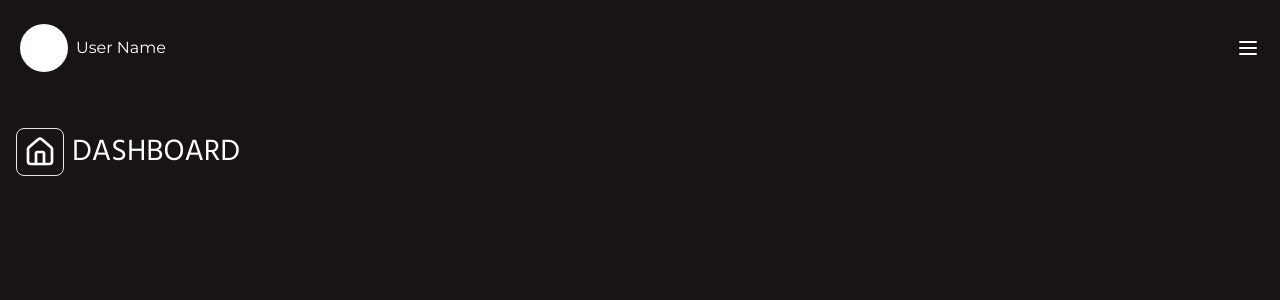
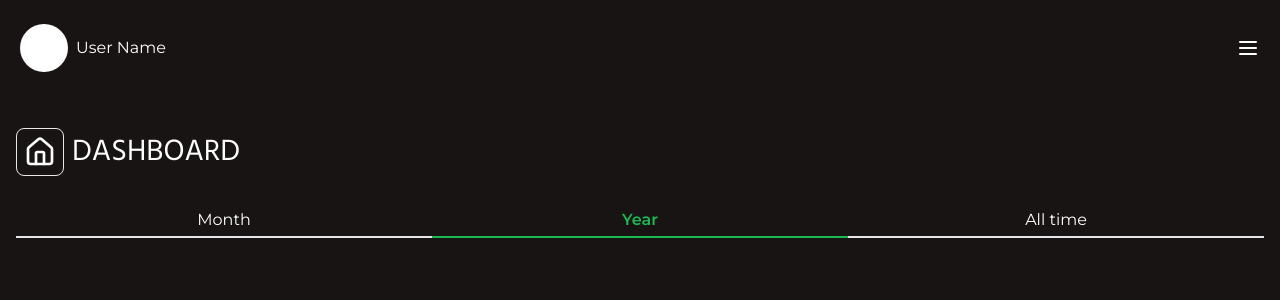
Before and after one commit to AntoineGrb/spotify-dashboard, a Next.js app: page /dashboard in a window 1280 px wide. Shown: the top 300 px of the page. Built offline with nearby package versions, Linux system fonts and the light colour scheme.

Commit message:
feat : create filters

```diff
--- a/app/dashboard/page.tsx
+++ b/app/dashboard/page.tsx
@@ -1,9 +1,11 @@
 import HeaderTitle from '@/src/components/headerTitle/page';
+import Filters from '@/src/components/filters/page';
 
 export default function Dashboard() {
     return (
         <main className=' px-4 py-8'>
             <HeaderTitle />
+            <Filters selected='year' />
         </main>
     )
 }
--- /dev/null
+++ b/src/components/filters/page.tsx
@@ -0,0 +1,21 @@
+
+
+interface FiltersProps {
+    selected: 'month' | 'year' | 'all-time';
+}
+
+export default function Filters({selected}: FiltersProps) {
+    return (
+        <section className="w-full flex justify-center">
+            <div className={`w-full flex justify-center items-center border-b-2 pb-1 ${selected === 'month' && 'border-green'}`}>
+                <p className={`${selected === 'month' && 'text-green font-semibold'}`}> Month </p>
+            </div>
+            <div className={`w-full flex justify-center items-center border-b-2 pb-1 ${selected === 'year' && 'border-green'}`}>
+                <p className={`${selected === 'year' && 'text-green font-semibold'}`}> Year </p>
+            </div>
+            <div className={`w-full flex justify-center items-center border-b-2 pb-1 ${selected === 'all-time' && 'border-green'}`}>
+                <p className={`${selected === 'all-time' && 'text-green font-semibold'}`}> All time </p>
+            </div>
+        </section>
+    )
+}
--- a/src/components/headerTitle/page.tsx
+++ b/src/components/headerTitle/page.tsx
@@ -3,7 +3,7 @@ import { Home } from 'lucide-react';
 
 const HeaderTitle = () => {
     return (
-        <header className='flex gap-2 items-center justify-start'>
+        <header className='flex gap-2 items-center justify-start pb-8'>
             <div className='w-12 h-12 rounded-lg border flex justify-center items-center'>
                 <Home size={32} color='white' />
             </div>
```
